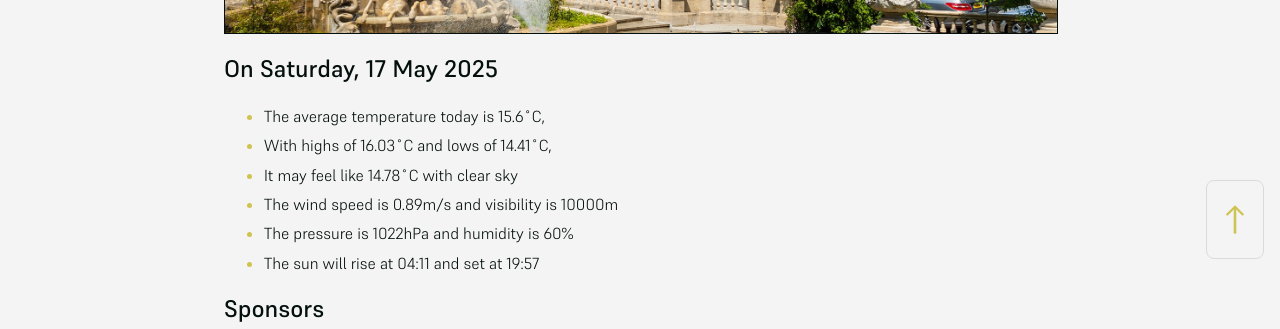
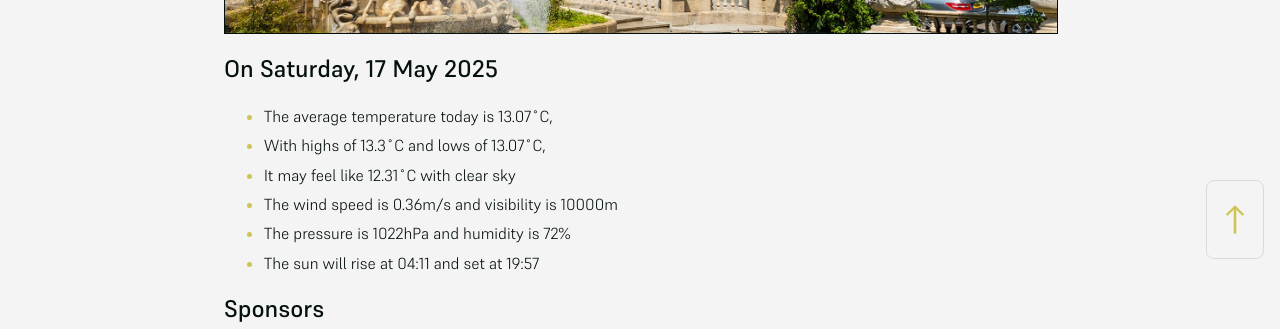
Before and after one commit to mat-0/cheltenham-open-data, a Jekyll site: the page built from index.md, in a window 1280 px wide. Shown: the part 625-954 px from the top of the page. Built offline with Jekyll 4.4.1, drawn with Linux system fonts in a browser that asks for light colours.

Commit message:
Updated 2025-05-17 19:57:51

```diff
--- a/index.md
+++ b/index.md
@@ -10,11 +10,11 @@ seo: Menu
 <!-- weather_marker starts -->
 ## On Saturday, 17 May 2025
 
-- The average temperature today is 15.6˚C,
-- With highs of 16.03˚C and lows of 14.41˚C,
-- It may feel like 14.78˚C with clear sky
-- The wind speed is 0.89m/s and visibility is 10000m
-- The pressure is 1022hPa and humidity is 60%
+- The average temperature today is 13.07˚C,
+- With highs of 13.3˚C and lows of 13.07˚C,
+- It may feel like 12.31˚C with clear sky
+- The wind speed is 0.36m/s and visibility is 10000m
+- The pressure is 1022hPa and humidity is 72%
 - The sun will rise at 04:11 and set at 19:57
 
 <!-- weather_marker ends -->
```
Also changed, not shown: _data/flood.json (+5 -48 lines), _pages/news.md (+4 -4 lines).
